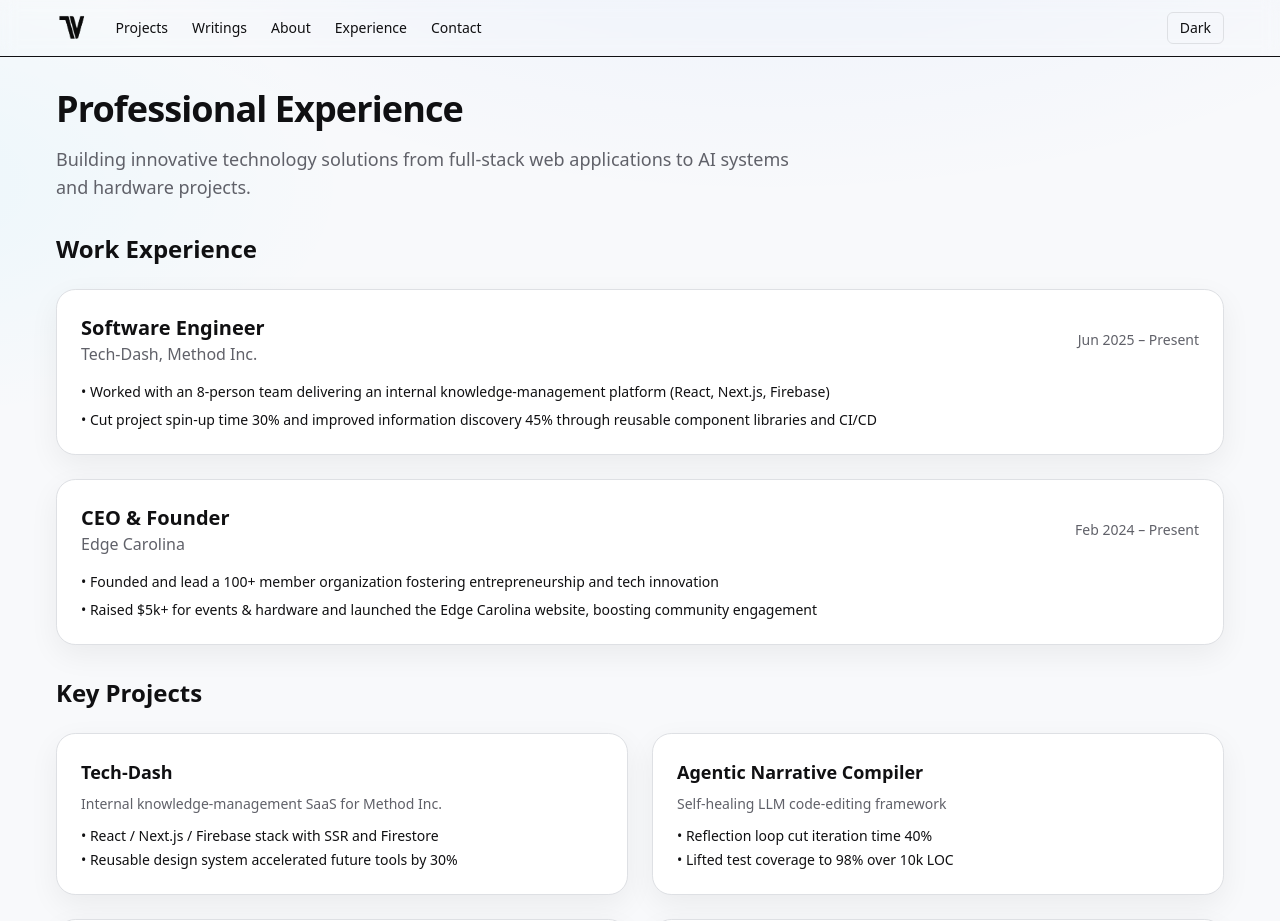
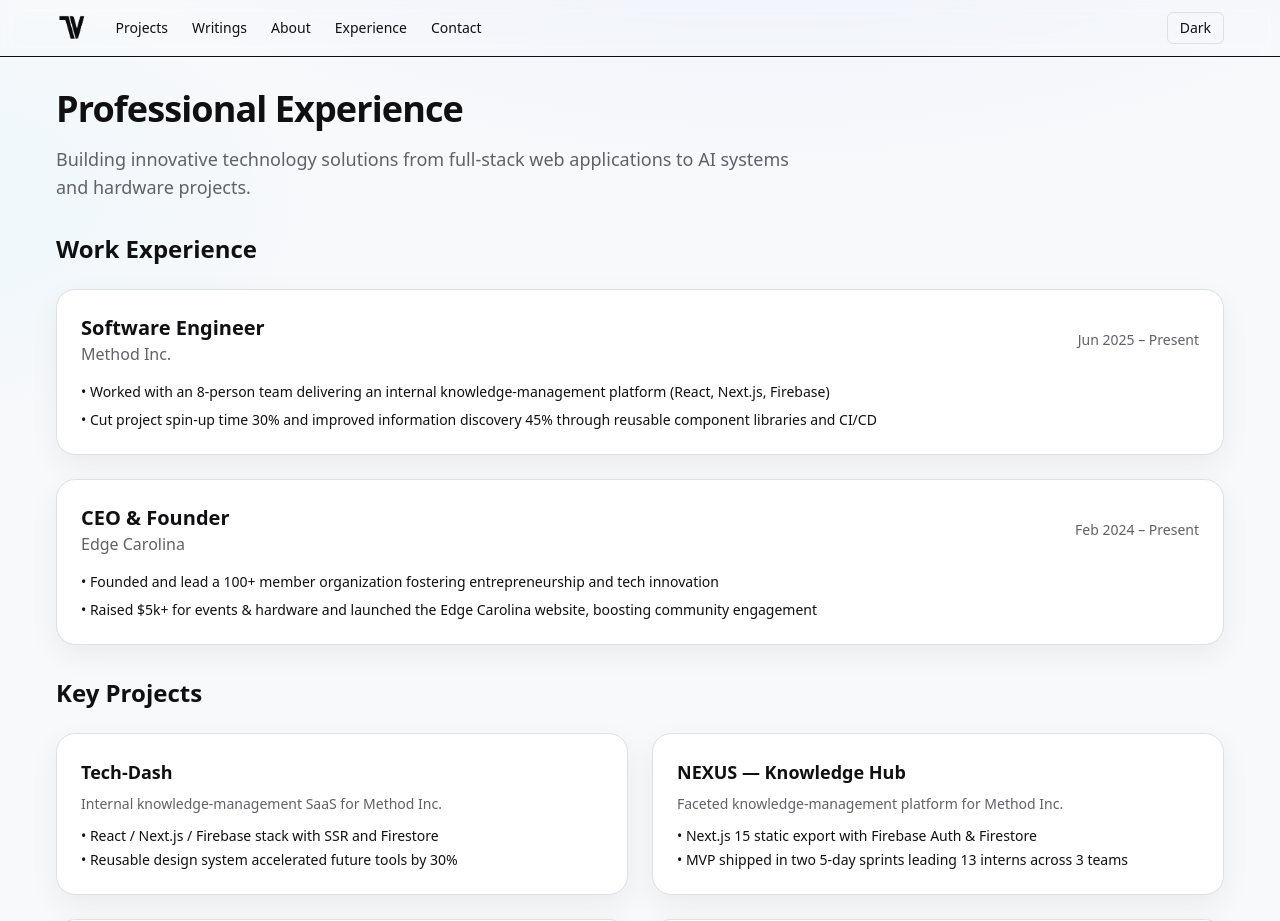
Before and after one commit to WestonVoglesonger/weston-portfolio, a Next.js app: page /experience in a window 1280 px wide. Shown: the top 921 px of the page. Built offline with nearby package versions, Linux system fonts and the light colour scheme.

Commit message:
experience: add NEXUS project card; update interns count and company label

```diff
--- a/app/experience/page.tsx
+++ b/app/experience/page.tsx
@@ -21,7 +21,7 @@ export default function ExperiencePage() {
             <div className="flex flex-col sm:flex-row sm:items-center sm:justify-between mb-4">
               <div>
                 <h3 className="text-xl font-semibold">Software Engineer</h3>
-                <p className="text-muted-foreground">Tech‑Dash, Method Inc.</p>
+                <p className="text-muted-foreground">Method Inc.</p>
               </div>
               <div className="text-sm text-muted-foreground">Jun 2025 – Present</div>
             </div>
@@ -60,6 +60,16 @@ export default function ExperiencePage() {
             <div className="space-y-1 text-sm">
               <p>• React / Next.js / Firebase stack with SSR and Firestore</p>
               <p>• Reusable design system accelerated future tools by 30%</p>
+            </div>
+          </div>
+
+          {/* NEXUS Knowledge Hub */}
+          <div className="rounded-2xl border bg-card p-6 shadow-soft">
+            <h3 className="text-lg font-semibold mb-2">NEXUS — Knowledge Hub</h3>
+            <p className="text-sm text-muted-foreground mb-3">Faceted knowledge-management platform for Method Inc.</p>
+            <div className="space-y-1 text-sm">
+              <p>• Next.js 15 static export with Firebase Auth & Firestore</p>
+              <p>• MVP shipped in two 5-day sprints leading 13 interns across 3 teams</p>
             </div>
           </div>
 
```
